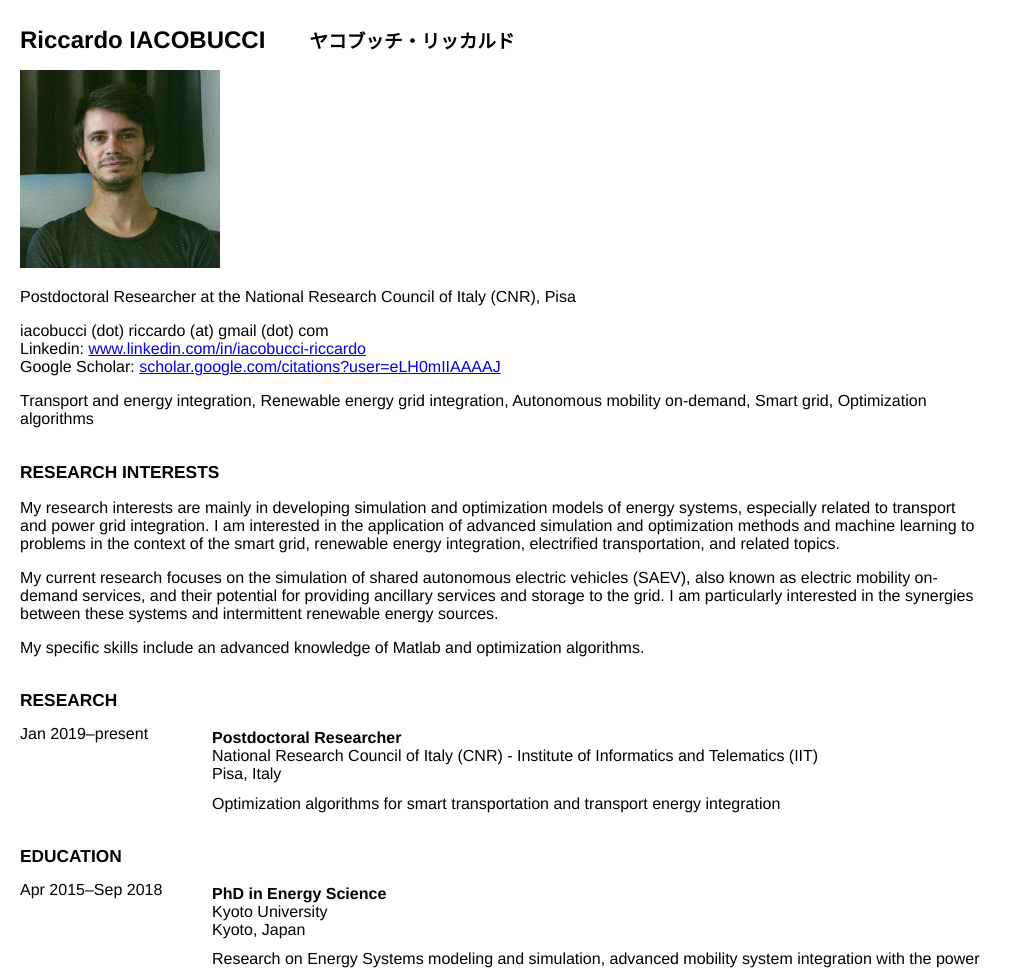
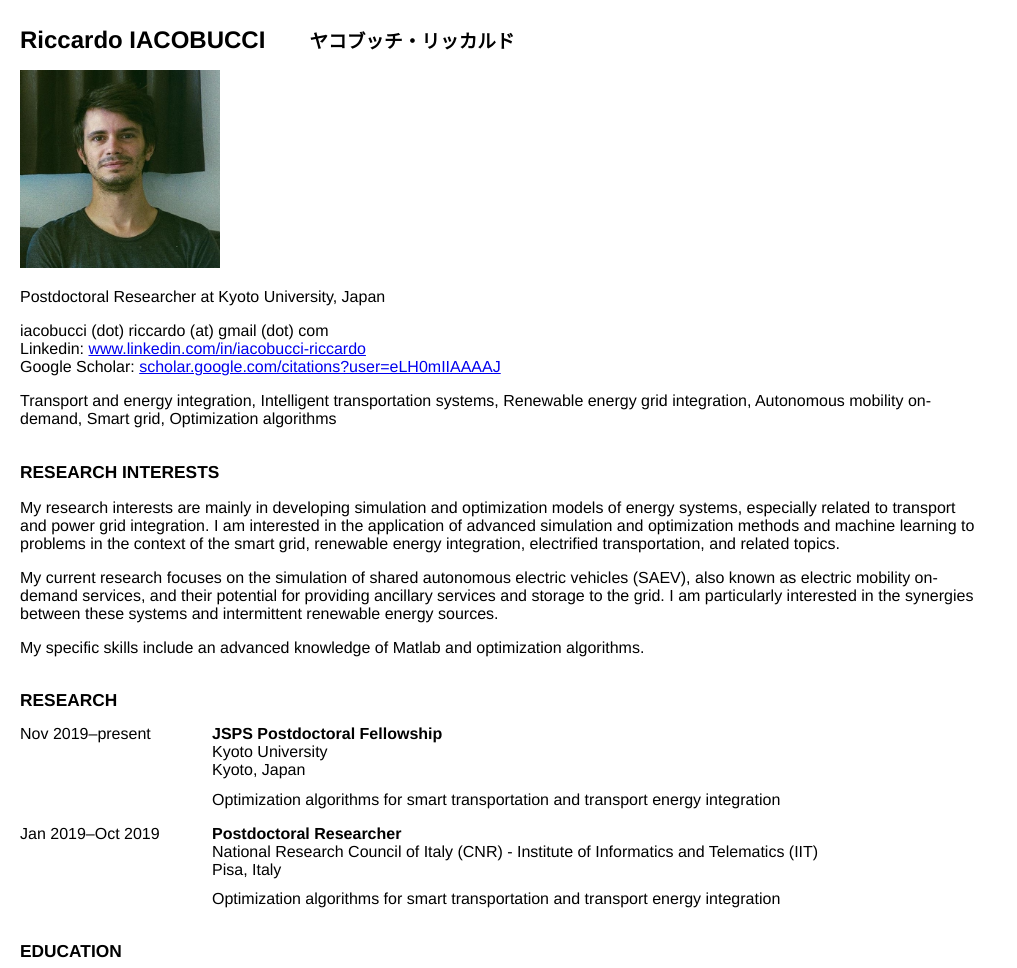
Before and after one commit to qwjhvbxi/webcv, a plain HTML site: page index.html in a window 1280 px wide. Shown: the top 968 px of the page, without its empty margins (0-1017 px from the left). Drawn offline with Linux system fonts and the light colour scheme.

Commit message:
update position and other fixes

```diff
--- a/index.html
+++ b/index.html
@@ -57,6 +57,8 @@ display:table-cell;
 }
 div.right {
 display:table-cell;
+vertical-align:top;
+padding:0px;
 }
 @media screen and (max-width: 600px) {
    div.left { display:block;overflow:hidden; }
@@ -109,13 +111,13 @@ text-decoration:underline;
 
 	<p><img src="photo1.jpg" width="200" alt="Portrait"/></p>
 
-	<p>Postdoctoral Researcher at the National Research Council of Italy (CNR), Pisa</p>
+	<p>Postdoctoral Researcher at Kyoto University, Japan</p>
 
 	<p>iacobucci (dot) riccardo (at) gmail (dot) com<br/>
 	Linkedin: <a href="https://www.linkedin.com/in/iacobucci-riccardo">www.linkedin.com/in/iacobucci-riccardo</a><br/>
 	Google Scholar: <a href="https://scholar.google.com/citations?user=eLH0mIIAAAAJ">scholar.google.com/citations?user=eLH0mIIAAAAJ</a></p>
 
-	<p>Transport and energy integration, Renewable energy grid integration, Autonomous mobility on-demand, Smart grid, Optimization algorithms</p>
+	<p>Transport and energy integration, Intelligent transportation systems, Renewable energy grid integration, Autonomous mobility on-demand, Smart grid, Optimization algorithms</p>
 
 
 <h2>Research interests</h2>
@@ -133,7 +135,19 @@ text-decoration:underline;
 
 	<div class="posizione">
 		<div class="left">
-			<span class="periodo">Jan 2019–present</span>
+			<span class="periodo">Nov 2019–present</span>
+		</div>
+		<div class="right">
+			<span class="cosa">JSPS Postdoctoral Fellowship</span>
+			<span class="posizione">Kyoto University</span>
+			<span class="luogo">Kyoto, Japan</span>
+			<span class="dettagli">Optimization algorithms for smart transportation and transport energy integration</span>
+		</div>
+	</div>
+
+	<div class="posizione">
+		<div class="left">
+			<span class="periodo">Jan 2019–Oct 2019</span>
 		</div>
 		<div class="right">
 			<span class="cosa">Postdoctoral Researcher</span>
@@ -278,9 +292,6 @@ text-decoration:underline;
 
 	<p>Reviewer for international journals <em><a href="https://www.journals.elsevier.com/applied-energy">Applied Energy</a></em>, <em><a href="https://www.mdpi.com/journal/energies">Energies</a></em>, <em><a href="http://ieeeaccess.ieee.org/">IEEE Access</a></em>, <em><a href="http://www.it.is.tohoku.ac.jp/~tvt/">IEEE Transactions on Vehicular Technology</a></em>, <em><a href="https://www.journals.elsevier.com/renewable-and-sustainable-energy-reviews">Renewable and Sustainable Energy Reviews</a></em>, <em><a href="https://www.mdpi.com/journal/sustainability">Sustainability</a></em>, <em><a href="https://www.journals.elsevier.com/sustainable-cities-and-society">Sustainable Cities and Society</a></em>, <em><a href="https://www.journals.elsevier.com/transportation-research-part-c-emerging-technologies">Transportation Research Part C - Emerging Technologies</a></em>, <em><a href="https://www.journals.elsevier.com/transportation-research-part-d-transport-and-environment">Transportation Research Part D - Transport and Environment</a></em>.</p>
 
-	<p>Publons profile: <a href="https://publons.com/researcher/2922431/riccardo-iacobucci/">publons.com/researcher/2922431/riccardo-iacobucci</a></p>
-
-
 <h2>Languages</h2>
 
 	<p>Italian–native speaker</p>
@@ -298,8 +309,8 @@ text-decoration:underline;
 
 	<h3>Volunteering</h3>
 	Regular editor of Wikipedia in English since 2011.
-    Over 30,000 edits on Wikipedia, Wikimedia Commons, and Wikidata.
-    Autopatrolled editor, recognized as a trusted editor by the Wikipedia community.
+	Over 30,000 edits on Wikipedia, Wikimedia Commons, and Wikidata.
+	Autopatrolled editor, recognized as a trusted editor by the Wikipedia community.
 	Creator of over 100 new articles on the English Wikipedia and curator of over 1,000 articles on the topics of physics, engineering, transport, economics, and renewable energy.
 
 	<h3>Interests</h3>
```
